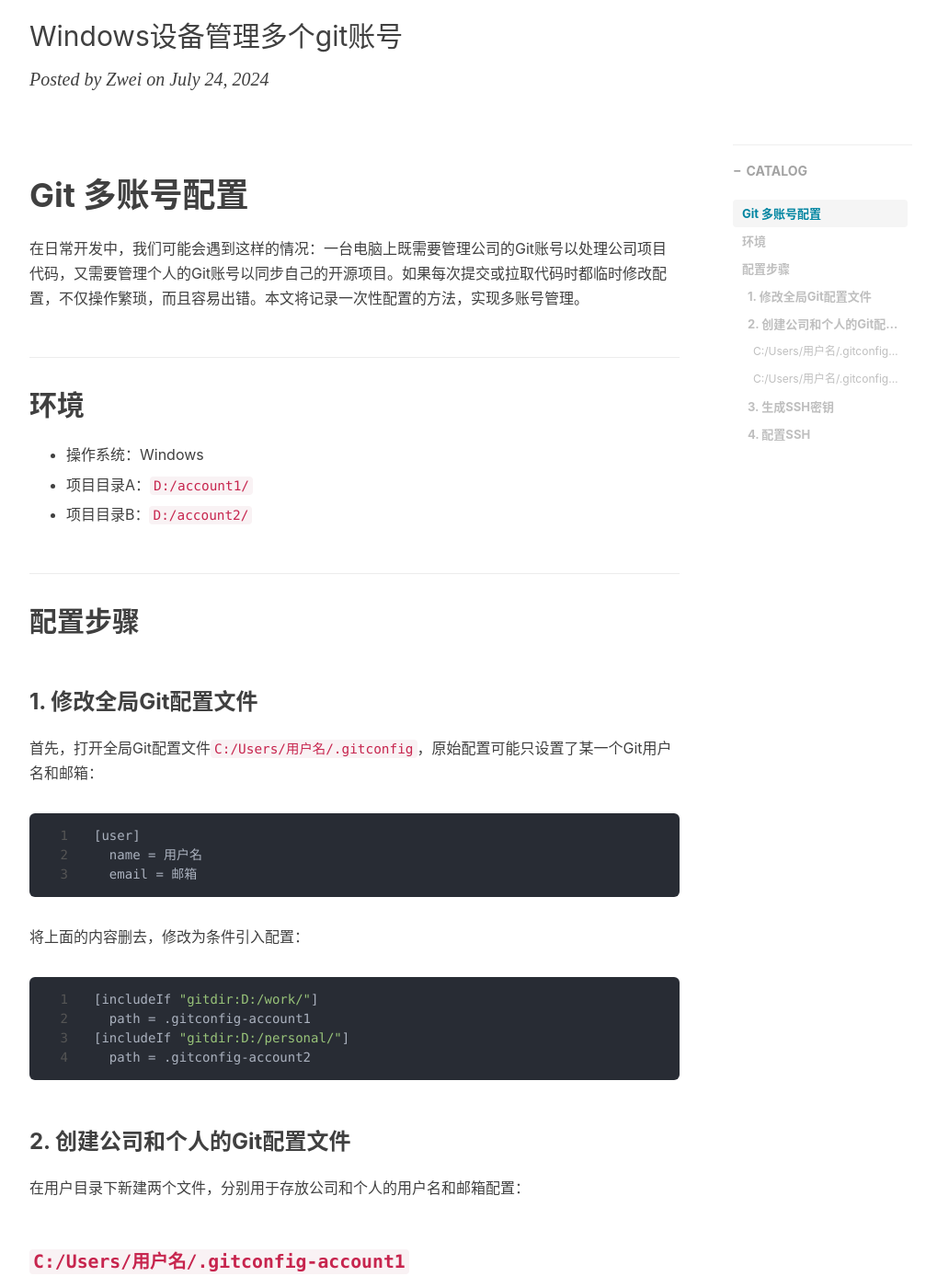
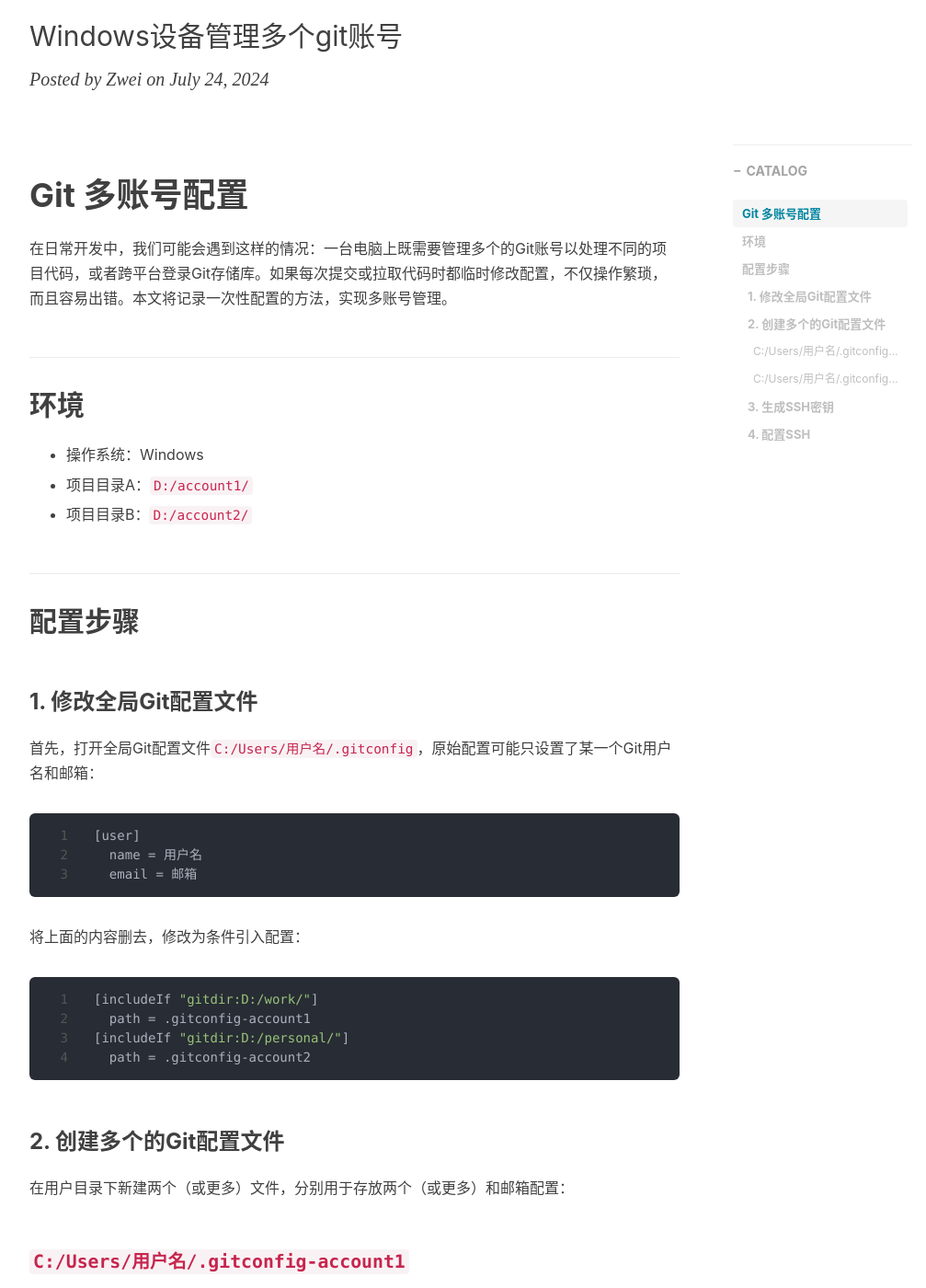
Before and after one commit to bestZwei/bestZwei.github.io, a Jekyll site: the page built from _posts/2024-7-24-Git多账号配置.md, in a window 1280 px wide and 1400 px high, scrolled down 196 px. Shown: the whole window at 92% size, without its empty margins (233-1240 px from the left). Built offline with Jekyll 4.4.1, drawn with Linux system fonts in a browser that asks for light colours; nearby versions of some CDN libraries; comment, search, counter and statistics services are not loaded; some of the changed text lies outside the part shown.

Commit message:
update posts

````diff
--- a/_posts/2024-7-24-Git多账号配置.md
+++ b/_posts/2024-7-24-Git多账号配置.md
@@ -14,7 +14,7 @@ tags:
 
 # Git 多账号配置
 
-在日常开发中，我们可能会遇到这样的情况：一台电脑上既需要管理公司的Git账号以处理公司项目代码，又需要管理个人的Git账号以同步自己的开源项目。如果每次提交或拉取代码时都临时修改配置，不仅操作繁琐，而且容易出错。本文将记录一次性配置的方法，实现多账号管理。
+在日常开发中，我们可能会遇到这样的情况：一台电脑上既需要管理多个的Git账号以处理不同的项目代码，或者跨平台登录Git存储库。如果每次提交或拉取代码时都临时修改配置，不仅操作繁琐，而且容易出错。本文将记录一次性配置的方法，实现多账号管理。
 
 
 
@@ -49,9 +49,9 @@ tags:
   path = .gitconfig-account2
 ```
 
-### 2. 创建公司和个人的Git配置文件
+### 2. 创建多个的Git配置文件
 
-在用户目录下新建两个文件，分别用于存放公司和个人的用户名和邮箱配置：
+在用户目录下新建两个（或更多）文件，分别用于存放两个（或更多）和邮箱配置：
 
 #### `C:/Users/用户名/.gitconfig-account1`
 
@@ -71,13 +71,13 @@ email = 邮箱B #选填
 
 ### 3. 生成SSH密钥
 
-运行以下命令分别生成账号A和账号B的SSH密钥。`-f`参数可以指定生成的文件名，`account1_id_rsa`是公司的，`account2_id_rsa`是个人的。
+运行以下命令分别生成账号A和账号B的SSH密钥。`-f`参数可以指定生成的文件名，`account1_id_rsa`是账号A的，`account2_id_rsa`是账号B的。
 
 ```bash
-# 公司SSH
+# 第一个账号的 SSH
 ssh-keygen -f c:/Users/用户名/.ssh/gitlab_id_rsa -t rsa -C name1
 
-# 个人SSH
+# 第二个账号的 SSH
 ssh-keygen -f c:/Users/用户名/.ssh/github_id_rsa -t rsa -C name2
 ```
 
@@ -107,7 +107,7 @@ Host github-account2
 
 ```
 
-至此，Git多账号管理配置完成。现在，您可以在`D:/work/`目录下使用公司账号，在`D:/personal/`目录下使用个人账号，无需每次手动切换配置。
+至此，Git多账号管理配置完成。现在，您可以在`D:/account1/`和`D:/account2/`目录下，无需每次手动切换配置。
 
 
 
````
